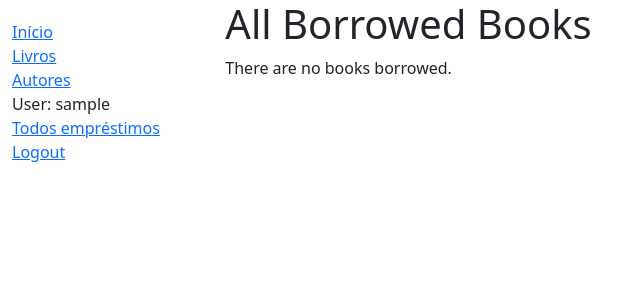
After one commit to edulonde/PI-PUCMG, a Django app: page /catalog/borrowed/ in a window 1280 px wide. The commit adds this page. Shown: the top 300 px of the page, without its empty margins (0-641 px from the left). Run offline with Django 4.2, Linux system fonts and the light colour scheme; the visitor is signed in with stand-in values (Sample User, id 1); data that the repository does not hold is empty.

Commit message:
add: tela todos os emprestimos com permissao para staffs

```diff
--- a/backend/catalog/models.py
+++ b/backend/catalog/models.py
@@ -114,6 +114,8 @@ class BookInstance(models.Model):
         ordering = ['due_back']
         verbose_name = 'Exemplar'
         verbose_name_plural = 'Exemplares'
+        permissions = (("can_mark_returned", "Set book as returned"),)
+
 
     def __str__(self):
         """String for representing the Model object."""
--- a/backend/catalog/templates/base_generic.html
+++ b/backend/catalog/templates/base_generic.html
@@ -25,7 +25,11 @@
                 <li><a href="{% url 'authors' %}">Autores</a></li>
                 {% if user.is_authenticated %}
                 <li>User: {{ user.get_username }}</li>
-                 <li><a href="{% url 'my-borrowed' %}">My Borrowed</a></li>
+                    {% if user.is_staff %}
+                    <li><a href="{% url 'all-borrowed' %}">Todos empréstimos</a></li>
+                    {% else %}
+                    <li><a href="{% url 'my-borrowed' %}">Meus empréstimos</a></li>
+                    {% endif %}
                 <li><a href="{% url 'logout' %}?next={{ request.path }}">Logout</a></li>
                 {% else %}
                 <li><a href="{% url 'login' %}?next={{ request.path }}">Login</a></li>
--- /dev/null
+++ b/backend/catalog/templates/catalog/bookinstance_list_borrowed_all.html
@@ -0,0 +1,24 @@
+{% extends "base_generic.html" %}
+
+{% block content %}
+<h1>All Borrowed Books</h1>
+
+{% if bookinstance_list %}
+<ul>
+
+    {% for bookinst in bookinstance_list %}
+
+    <li class="{% if bookinst.is_overdue %}text-danger{% endif %}">
+        <a href="{% url 'book-detail' bookinst.book.pk %}">{{bookinst.book.title}}</a>
+        ({{ bookinst.due_back }})
+        {% if user.is_staff %}- {{ bookinst.borrower }}{% endif %}
+
+
+    </li>
+    {% endfor %}
+</ul>
+
+{% else %}
+<p>There are no books borrowed.</p>
+{% endif %}
+{% endblock %}
--- a/backend/catalog/templates/catalog/bookinstance_list_borrowed_user.html
+++ b/backend/catalog/templates/catalog/bookinstance_list_borrowed_user.html
@@ -1,7 +1,7 @@
 {% extends "base_generic.html" %}
 
 {% block content %}
-    <h1>Borrowed books</h1>
+    <h1>Meus Livros Emprestados/h1>
 
     {% if bookinstance_list %}
     <ul>
@@ -14,6 +14,6 @@
     </ul>
 
     {% else %}
-      <p>There are no books borrowed.</p>
+      <p>Não há livros emprestados.</p>
     {% endif %}
 {% endblock %}
--- a/backend/catalog/urls.py
+++ b/backend/catalog/urls.py
@@ -8,4 +8,5 @@ urlpatterns = [
     path('authors/', views.AuthorListView.as_view(), name='authors'),
     path('author/<int:pk>', views.AuthorDetailView.as_view(), name='author-detail'),
     path('mybooks/', views.LoanedBooksByUserListView.as_view(), name='my-borrowed'),
+    path('borrowed/', views.LoanedBooksAllListView.as_view(), name='all-borrowed'),
 ]
--- a/backend/catalog/views.py
+++ b/backend/catalog/views.py
@@ -2,7 +2,13 @@ from django.shortcuts import render
 from django.views import generic
 from .models import Book, Author, BookInstance, Genre
 from django.contrib.auth.mixins import LoginRequiredMixin
+from django.contrib.auth.mixins import PermissionRequiredMixin
 
+from django.shortcuts import get_object_or_404
+from django.http import HttpResponseRedirect
+from django.urls import reverse
+import datetime
+from django.contrib.auth.decorators import login_required, permission_required
 
 def index(request):
     """View function for home page of site."""
@@ -56,7 +62,7 @@ class AuthorDetailView(generic.DetailView):
     model = Author
 
 
-class LoanedBooksByUserListView(LoginRequiredMixin,generic.ListView):
+class LoanedBooksByUserListView(LoginRequiredMixin, generic.ListView):
     """Generic class-based view listing books on loan to current user."""
     model = BookInstance
     template_name = 'catalog/bookinstance_list_borrowed_user.html'
@@ -68,3 +74,14 @@ class LoanedBooksByUserListView(LoginRequiredMixin,generic.ListView):
             .filter(status__exact='e')
             .order_by('due_back')
         )
+
+
+class LoanedBooksAllListView(PermissionRequiredMixin, generic.ListView):
+    """Generic class-based view listing all books on loan. Only visible to users with can_mark_returned permission."""
+    model = BookInstance
+    permission_required = 'catalog.can_mark_returned'
+    template_name = 'catalog/bookinstance_list_borrowed_all.html'
+    paginate_by = 10
+
+    def get_queryset(self):
+        return BookInstance.objects.filter(status__exact='e').order_by('due_back')
```
Also changed, not shown: backend/catalog/migrations/0007_alter_bookinstance_options.py (added).
